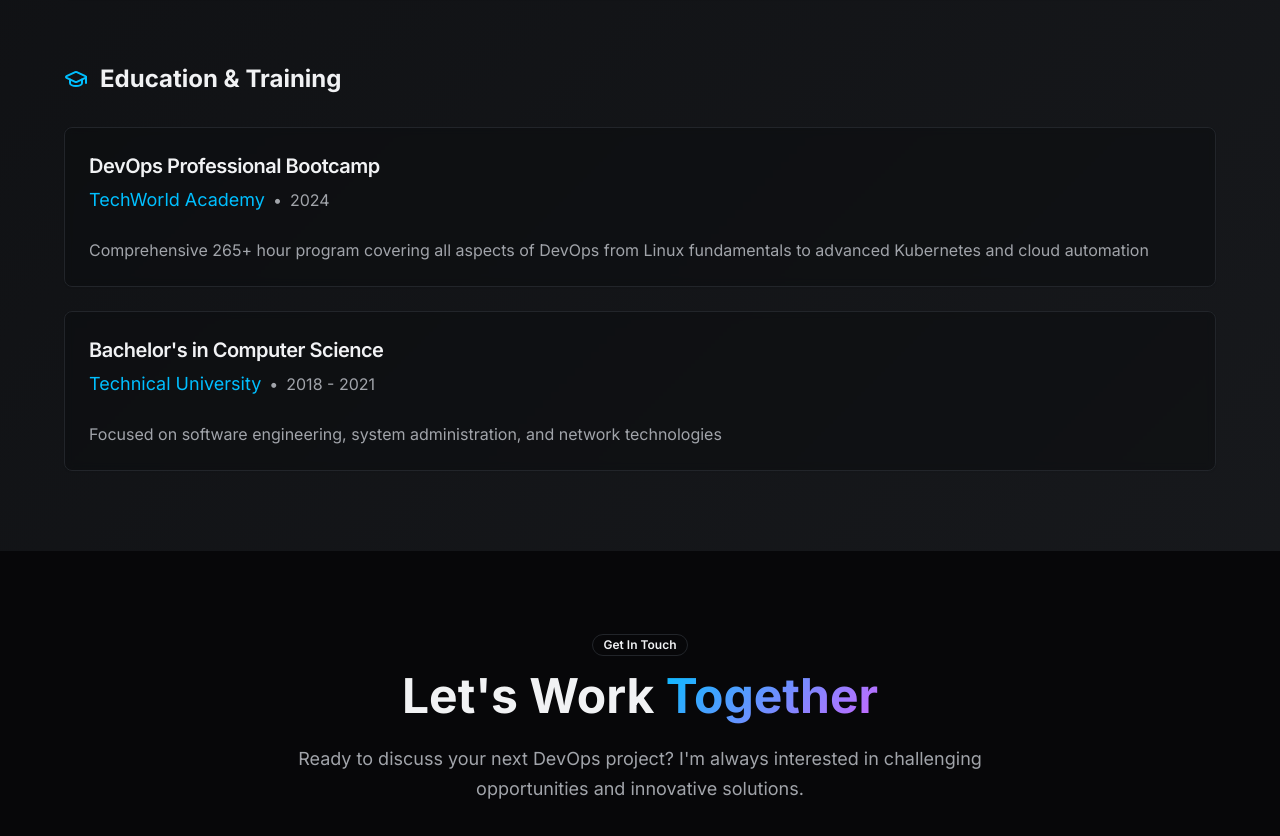
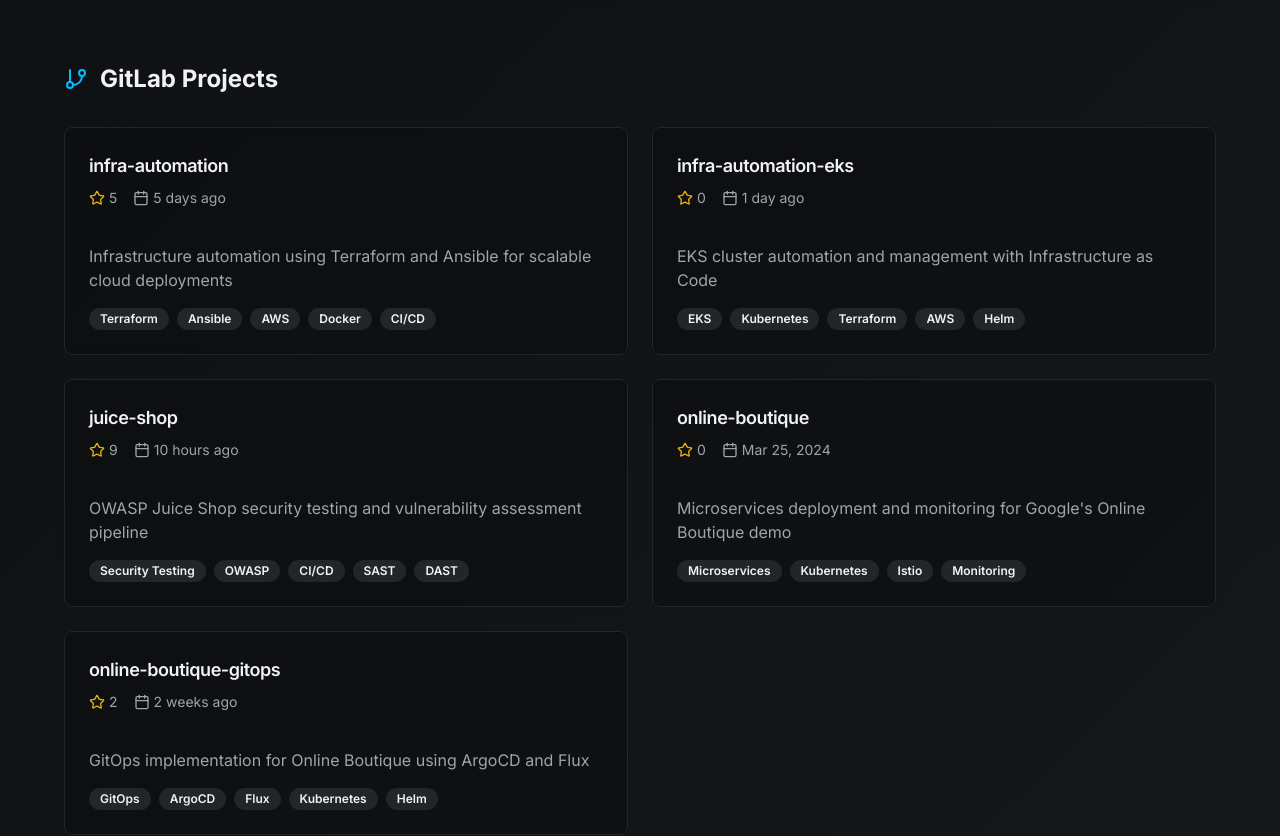
Before and after one commit to podut/devops-journey-unlocked, a React (Vite) app: page / in a window 1280 px wide. Shown: the part 6527-7363 px from the top of the page. Built offline with nearby package versions, Linux system fonts and the light colour scheme.

Commit message:
Add GitLab project links
Add GitLab project links to the Work Experience & Education section.

```diff
--- a/src/components/Experience.tsx
+++ b/src/components/Experience.tsx
@@ -1,6 +1,6 @@
 import { Card, CardContent, CardHeader, CardTitle } from "@/components/ui/card";
 import { Badge } from "@/components/ui/badge";
-import { Calendar, MapPin, Briefcase, GraduationCap } from "lucide-react";
+import { Calendar, MapPin, Briefcase, GraduationCap, GitBranch, ExternalLink, Star } from "lucide-react";
 
 const Experience = () => {
   const experiences = [
@@ -60,6 +60,49 @@ const Experience = () => {
       institution: "Technical University",
       period: "2018 - 2021",
       description: "Focused on software engineering, system administration, and network technologies"
+    }
+  ];
+
+  const gitlabProjects = [
+    {
+      name: "infra-automation",
+      description: "Infrastructure automation using Terraform and Ansible for scalable cloud deployments",
+      stars: 5,
+      lastUpdated: "5 days ago",
+      technologies: ["Terraform", "Ansible", "AWS", "Docker", "CI/CD"],
+      url: "https://gitlab.com/your-username/infra-automation"
+    },
+    {
+      name: "infra-automation-eks",
+      description: "EKS cluster automation and management with Infrastructure as Code",
+      stars: 0,
+      lastUpdated: "1 day ago",
+      technologies: ["EKS", "Kubernetes", "Terraform", "AWS", "Helm"],
+      url: "https://gitlab.com/your-username/infra-automation-eks"
+    },
+    {
+      name: "juice-shop",
+      description: "OWASP Juice Shop security testing and vulnerability assessment pipeline",
+      stars: 9,
+      lastUpdated: "10 hours ago",
+      technologies: ["Security Testing", "OWASP", "CI/CD", "SAST", "DAST"],
+      url: "https://gitlab.com/your-username/juice-shop"
+    },
+    {
+      name: "online-boutique",
+      description: "Microservices deployment and monitoring for Google's Online Boutique demo",
+      stars: 0,
+      lastUpdated: "Mar 25, 2024",
+      technologies: ["Microservices", "Kubernetes", "Istio", "Monitoring"],
+      url: "https://gitlab.com/your-username/online-boutique"
+    },
+    {
+      name: "online-boutique-gitops",
+      description: "GitOps implementation for Online Boutique using ArgoCD and Flux",
+      stars: 2,
+      lastUpdated: "2 weeks ago",
+      technologies: ["GitOps", "ArgoCD", "Flux", "Kubernetes", "Helm"],
+      url: "https://gitlab.com/your-username/online-boutique-gitops"
     }
   ];
 
@@ -133,6 +176,57 @@ const Experience = () => {
             </div>
           </div>
 
+          {/* GitLab Projects */}
+          <div className="mb-16">
+            <h3 className="text-2xl font-bold mb-8 flex items-center">
+              <GitBranch className="w-6 h-6 mr-3 text-primary" />
+              GitLab Projects
+            </h3>
+            <div className="grid md:grid-cols-2 gap-6">
+              {gitlabProjects.map((project, index) => (
+                <Card key={index} className="border-border bg-card/50 backdrop-blur-sm hover:bg-card/80 transition-all duration-300 hover:shadow-card group">
+                  <CardHeader>
+                    <div className="flex items-start justify-between">
+                      <div className="flex-1">
+                        <CardTitle className="text-lg mb-2 flex items-center">
+                          <a
+                            href={project.url}
+                            target="_blank"
+                            rel="noopener noreferrer"
+                            className="hover:text-primary transition-colors flex items-center group"
+                          >
+                            {project.name}
+                            <ExternalLink className="w-4 h-4 ml-2 opacity-0 group-hover:opacity-100 transition-opacity" />
+                          </a>
+                        </CardTitle>
+                        <div className="flex items-center gap-4 text-sm text-muted-foreground mb-3">
+                          <div className="flex items-center">
+                            <Star className="w-4 h-4 mr-1 text-yellow-500" />
+                            {project.stars}
+                          </div>
+                          <div className="flex items-center">
+                            <Calendar className="w-4 h-4 mr-1" />
+                            {project.lastUpdated}
+                          </div>
+                        </div>
+                      </div>
+                    </div>
+                  </CardHeader>
+                  <CardContent>
+                    <p className="text-muted-foreground mb-4">{project.description}</p>
+                    <div className="flex flex-wrap gap-2">
+                      {project.technologies.map((tech, techIndex) => (
+                        <Badge key={techIndex} variant="secondary" className="text-xs">
+                          {tech}
+                        </Badge>
+                      ))}
+                    </div>
+                  </CardContent>
+                </Card>
+              ))}
+            </div>
+          </div>
+
           {/* Education */}
           <div>
             <h3 className="text-2xl font-bold mb-8 flex items-center">
```
